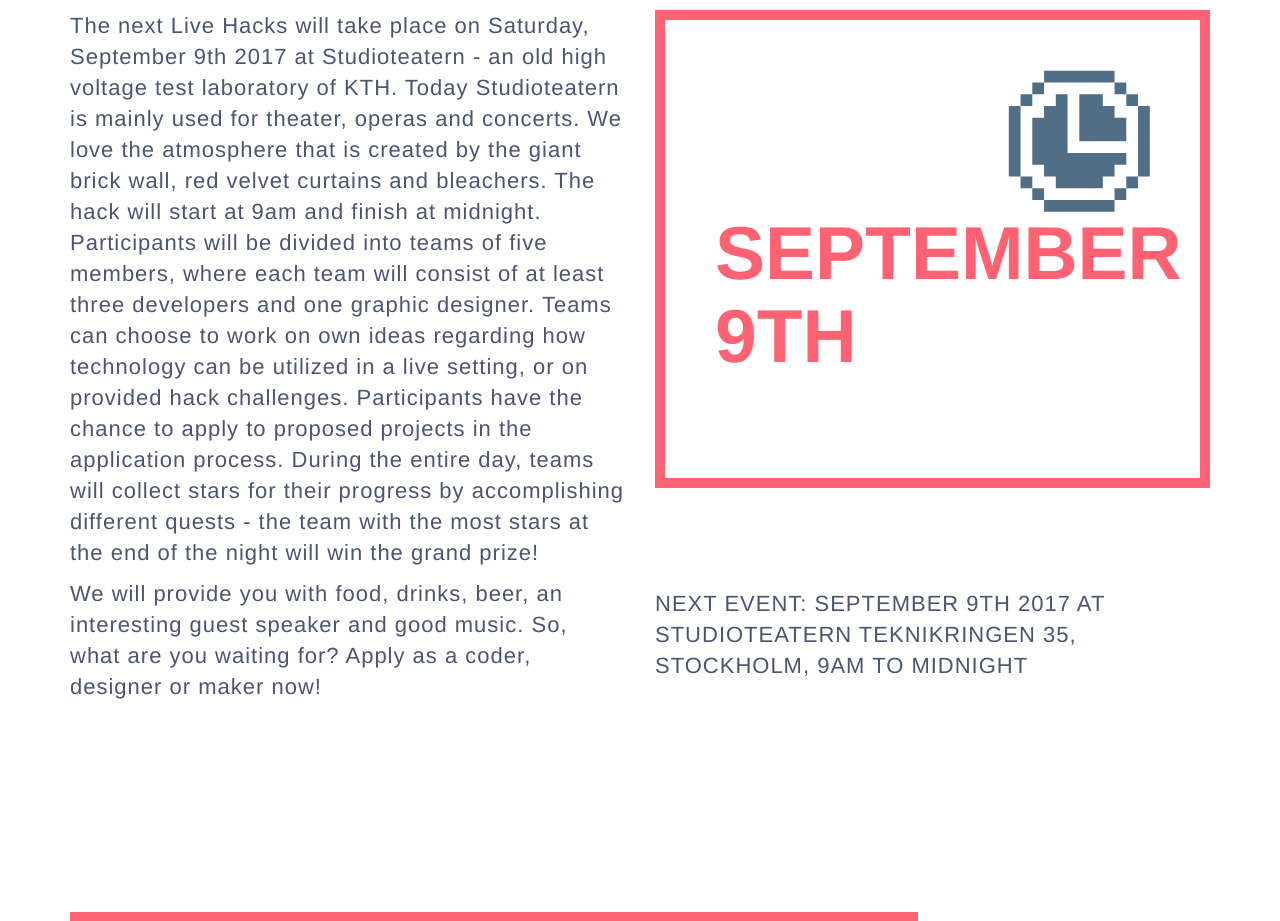
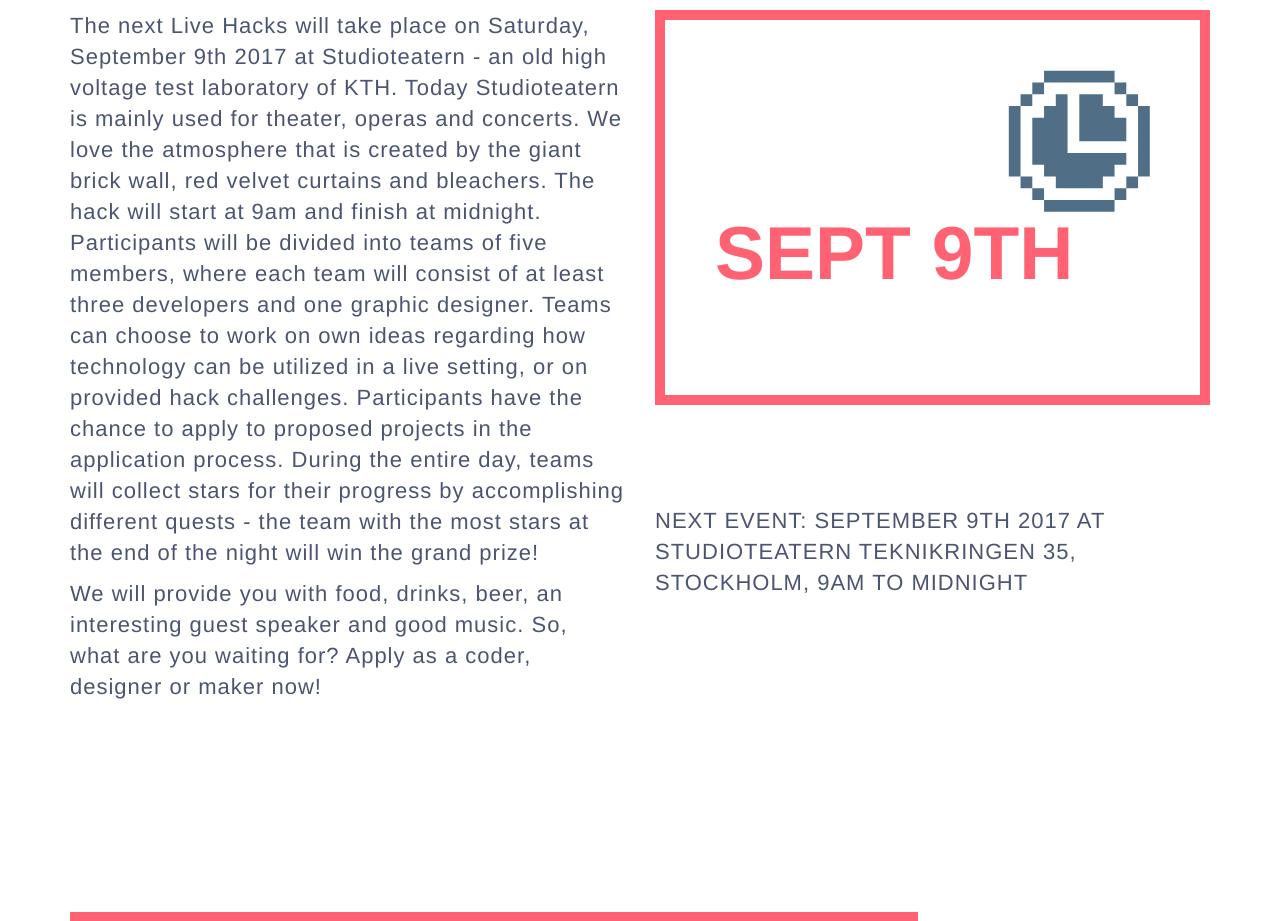
Before and after one commit to stagecast/livehacks-website, a website: page index.html in a window 1280 px wide. Shown: the part 7460-8381 px from the top of the page. Drawn offline with nearby package versions, Linux system fonts and the light colour scheme.

Commit message:
Update index.html

```diff
--- a/index.html
+++ b/index.html
@@ -298,7 +298,7 @@
             <div class="col-md-6 col-xs-12">
                 <div class="where-and-when">
                     <img src="img/where-and-when.svg" />
-                    <h1 class="uppercase">September 9th</h1>
+                    <h1 class="uppercase">Sept 9th</h1>
                 </div>
                 <div class="uppercase livehacks-v2-timing">
                     <p>
```
